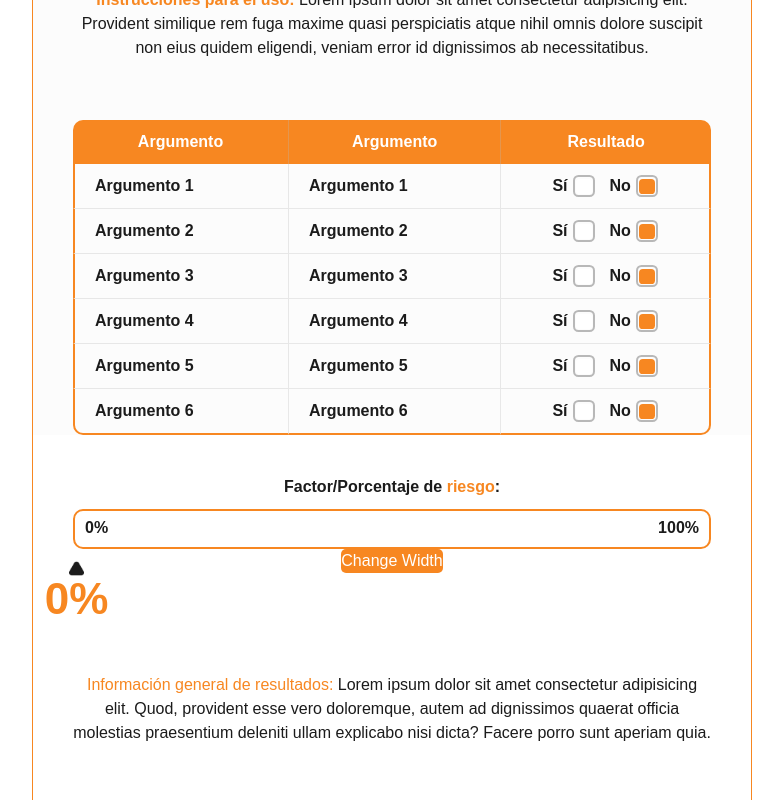
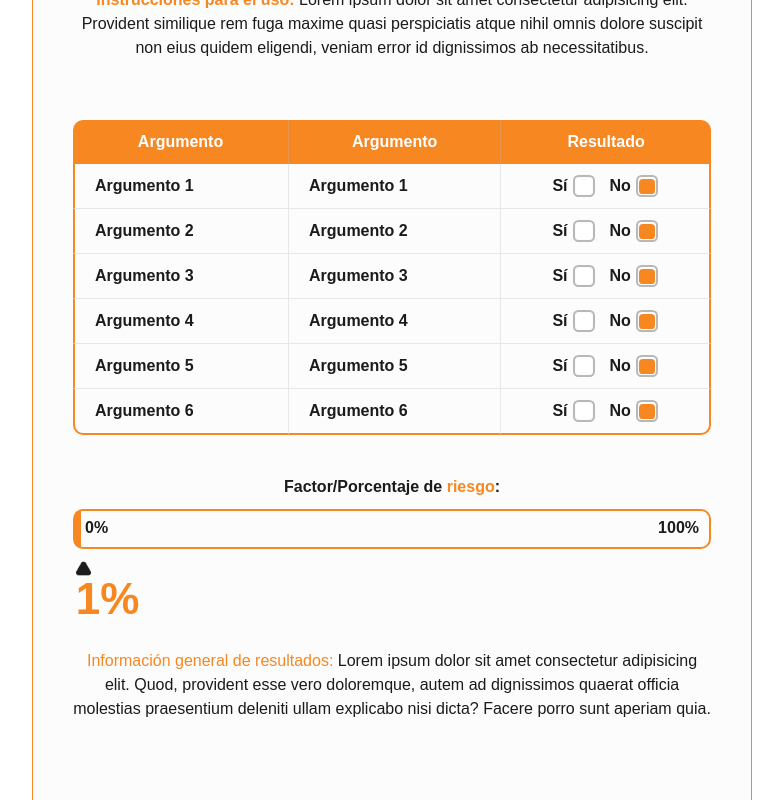
Before and after one commit to Eye-Cancer-Institute/ECI, a React (Create React App) app: page / in a window 1280 px wide. Shown: the part 560-1360 px from the top of the page, without its empty margins (248-1031 px from the left). Built offline with nearby package versions, Linux system fonts and the light colour scheme; a web font is replaced by a local one.

Commit message:
feat: resultados calculation implemented

```diff
--- a/src/shared/components/Cuestionario.tsx
+++ b/src/shared/components/Cuestionario.tsx
@@ -1,5 +1,6 @@
-import React, { useState } from "react";
+import { useEffect, useState } from "react";
 import Checkbox from "./reusable/CustomCheckbox/Checkbox";
+import Resultados from "./Resultados";
 
 const Cuestionario = () => {
   const [checkboxStates, setCheckboxStates] = useState<{
@@ -12,6 +13,35 @@ const Cuestionario = () => {
     tr5: false,
     tr6: false,
   });
+
+  // Calculate the percentage based on checkboxStates
+  const calculatePercentage = () => {
+    const trueValuesCount = Object.values(checkboxStates).reduce(
+      (count, value) => (value ? count + 1 : count),
+      0
+    );
+
+    if (trueValuesCount === 0) {
+      return 1;
+    } else if (trueValuesCount === 1) {
+      return 11;
+    } else if (trueValuesCount === 2) {
+      return 22;
+    } else if (trueValuesCount === 3) {
+      return 34;
+    } else if (trueValuesCount === 4) {
+      return 51;
+    } else if (trueValuesCount === 5) {
+      return 55;
+    } else if (trueValuesCount === 6) {
+      return 100;
+    } else {
+      // Handle other cases if needed
+      return 1;
+    }
+  };
+
+  const [percentage, setPercentage] = useState<number>(calculatePercentage());
 
   const handleCheckboxChange = (
     checkboxId: string,
@@ -27,6 +57,12 @@ const Cuestionario = () => {
       [checkboxId]: !currentValue,
     }));
   };
+
+  // Update the percentage whenever checkboxStates changes
+  useEffect(() => {
+    const calculatedPercentage = calculatePercentage();
+    setPercentage(calculatedPercentage);
+  }, [checkboxStates]);
 
   return (
     <div className="cuestionario-div">
@@ -245,6 +281,7 @@ const Cuestionario = () => {
           </tr>
         </tbody>
       </table>
+      <Resultados percentage={percentage} />
     </div>
   );
 };
--- a/src/shared/components/MainPage.tsx
+++ b/src/shared/components/MainPage.tsx
@@ -4,7 +4,6 @@ import "./mainPage.styles.scss";
 import Body from "./Body";
 import Footer from "./Footer";
 import Cuestionario from "./Cuestionario";
-import Resultados from "./Resultados";
 
 const MainPage = () => {
   return (
@@ -12,7 +11,6 @@ const MainPage = () => {
       <Header />
       <Body />
       <Cuestionario />
-      <Resultados />
       <Footer />
     </div>
   );
--- a/src/shared/components/Resultados.tsx
+++ b/src/shared/components/Resultados.tsx
@@ -1,12 +1,8 @@
-import { SetStateAction, useState } from "react";
+interface ResultadosProps {
+  percentage: number;
+}
 
-const Resultados = () => {
-  const [percentage, setPercentage] = useState<number>(0);
-
-  const handlePercentageChange = (newPercentage: SetStateAction<number>) => {
-    setPercentage(newPercentage);
-  };
-
+const Resultados = ({ percentage }: ResultadosProps) => {
   return (
     <div className="resultados-div">
       <h2>
@@ -17,14 +13,15 @@ const Resultados = () => {
         <p className="hundred">100%</p>
         <div
           style={{
-            width: `${percentage !== 0 ? percentage : 2}%`,
-            transition: "width 1.5s",
+            width: `${percentage !== 1 ? percentage : 2.5}%`,
+            transition: "all 1s",
           }}
-          className={`inside-bar ${percentage !== 0 ? "bg-primary" : ""}`}
+          className={`inside-bar ${percentage !== 1 ? "bg-primary" : ""}`}
         >
+          <div className="inside-inside-bar"></div>
           <div
             className={`flecha-percentage ${
-              percentage === 0 ? "left-[-6px]" : "right-[-6px]"
+              percentage === 1 ? "right-0" : "right-[-6px]"
             }`}
           >
             <img src="/images/flecha.png" alt="flecha" />
@@ -32,12 +29,6 @@ const Resultados = () => {
           </div>
         </div>
       </div>
-      <button
-        className="reservar-button"
-        onClick={() => handlePercentageChange(88)}
-      >
-        Change Width
-      </button>
       <p className="information-result">
         <span>Información general de resultados:</span> Lorem ipsum dolor sit
         amet consectetur adipisicing elit. Quod, provident esse vero doloremque,
--- a/src/shared/components/mainPage.styles.scss
+++ b/src/shared/components/mainPage.styles.scss
@@ -108,7 +108,7 @@
 //Cuestionario file
 .cuestionario-div {
   background-color: $tertiary;
-  margin-bottom: 40px;
+  padding-bottom: 80px;
   table {
     width: 638px;
     margin: 0 auto;
@@ -194,7 +194,7 @@
 
 //Resultados file
 .resultados-div {
-  margin: 0 40px 80px 40px;
+  margin: 40px 40px 0px 40px;
   text-align: center;
   h2 {
     color: $secondary;
@@ -220,6 +220,14 @@
     border-top-left-radius: 4px;
     border-bottom-left-radius: 4px;
     // background-color: $primary;
+    .inside-inside-bar {
+      position: absolute;
+      background-color: $primary;
+      width: 6px;
+      height: 100%;
+      border-top-left-radius: 4px;
+      border-bottom-left-radius: 4px;
+    }
   }
   p {
     position: absolute;
@@ -242,10 +250,8 @@
 
 .flecha-percentage {
   position: absolute;
-  display: flex;
-  justify-content: center;
   top: 50px;
-  overflow: visible;
+  transition: all 1.5s;
 
   img {
     width: 15px;
--- a/src/shared/components/reusable/CustomCheckbox/Checkbox.styles.scss
+++ b/src/shared/components/reusable/CustomCheckbox/Checkbox.styles.scss
@@ -14,13 +14,9 @@
     margin: 1.5px;
     border-radius: 25%;
     background-color: #fff;
-    // display: var(--is-checked, none);
   }
 }
 
-.custom-checkbox.checked {
-  // background-color: #b8b8b8;
-}
 .checkbox-inner.checked {
   background-color: $primary;
 }
```
